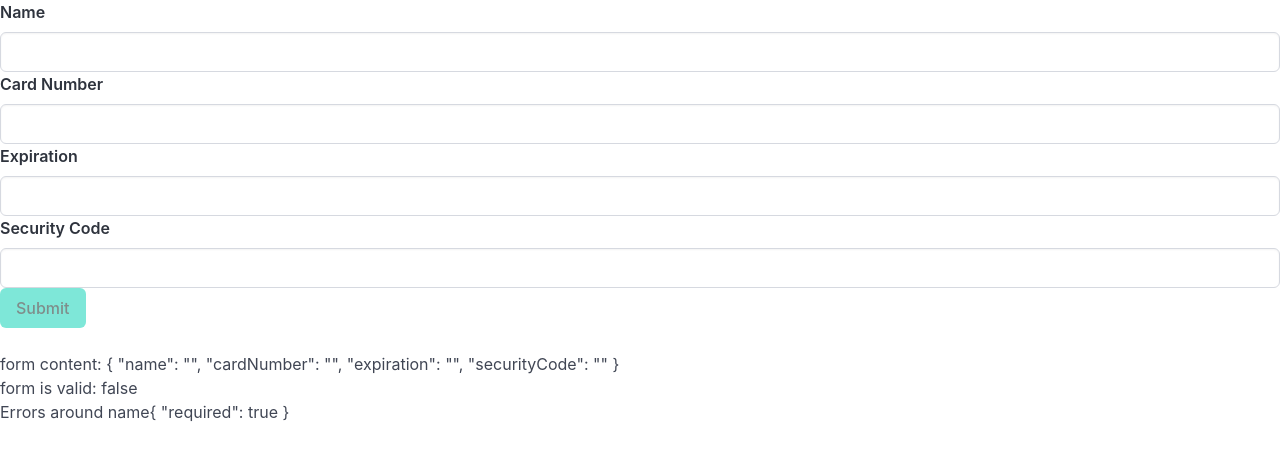
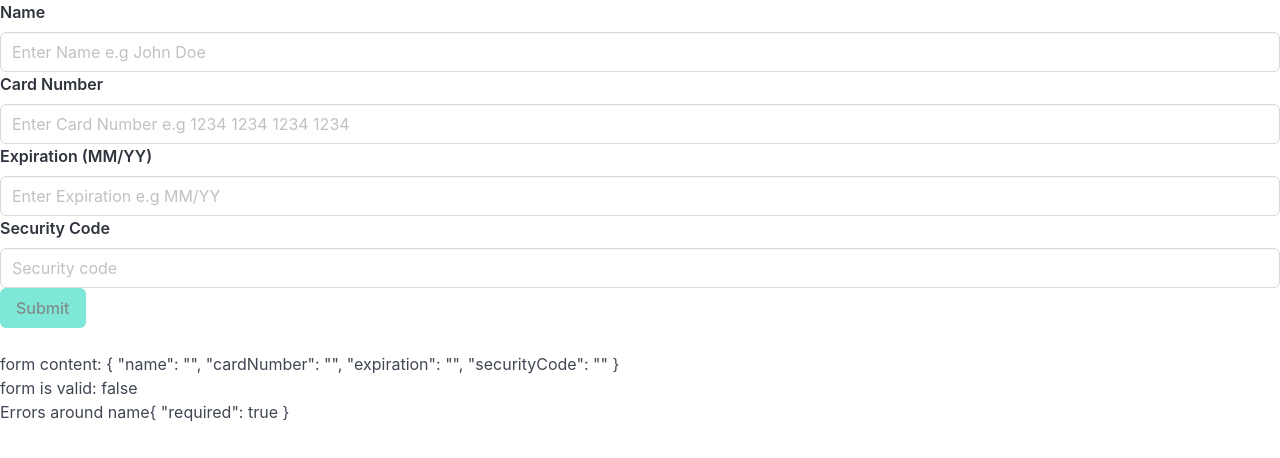
Before and after one commit to fundayluck/creditcard, an Angular app: page / in a window 1280 px wide. Shown: the top 458 px of the page. Built offline with nearby package versions, Linux system fonts and the light colour scheme.

Commit message:
input masking

```diff
--- a/src/app/components/card-form/card-form.component.html
+++ b/src/app/components/card-form/card-form.component.html
@@ -1,15 +1,22 @@
 <form [formGroup]="cardForm" (ngSubmit)="onSubmit()">
-  <app-input label="Name" [control]="cardForm.controls.name"></app-input>
+  <app-input
+    label="Name"
+    placeholder="Enter Name e.g John Doe"
+    [control]="cardForm.controls.name"
+  ></app-input>
   <app-input
     label="Card Number"
     [control]="cardForm.controls.cardNumber"
+    placeholder="Enter Card Number e.g 1234 1234 1234 1234"
   ></app-input>
   <app-input
-    label="Expiration"
+    label="Expiration (MM/YY)"
     [control]="cardForm.controls.expiration"
+    placeholder="Enter Expiration e.g MM/YY"
   ></app-input>
   <app-input
     label="Security Code"
+    placeholder="Security code"
     [control]="cardForm.controls.securityCode"
   ></app-input>
   <button class="button is-primary" [disabled]="cardForm.invalid" type="submit">
--- a/src/app/shared/input/input.component.html
+++ b/src/app/shared/input/input.component.html
@@ -7,6 +7,7 @@
       [ngClass]="{
         'is-danger': showErrors()
       }"
+      placeholder="{{ placeholder }}"
     />
   </div>
   <ng-container *ngIf="showErrors()">
--- a/src/app/shared/input/input.component.ts
+++ b/src/app/shared/input/input.component.ts
@@ -12,6 +12,7 @@ import { FormControl, ReactiveFormsModule } from '@angular/forms';
 export class InputComponent {
   @Input() control!: FormControl;
   @Input() label!: string;
+  @Input() placeholder!: string;
 
   showErrors() {
     const { dirty, touched, errors } = this.control;
```
